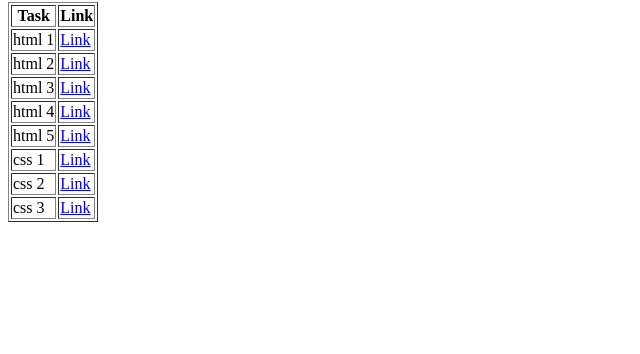
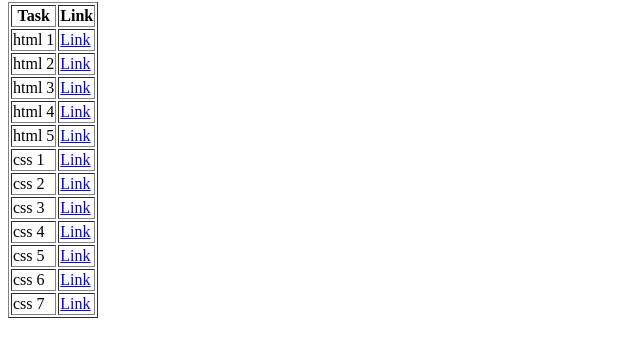
Before and after one commit to esthersam07/mernEthnus, a plain HTML site: page index.html in a window 1280 px wide. Shown: the part 78-432 px from the top of the page, without its empty margins (0-640 px from the left). Drawn offline with Linux system fonts and the light colour scheme.

Commit message:
Update index.html

```diff
--- a/index.html
+++ b/index.html
@@ -47,6 +47,22 @@
             <td>css 3</td>
             <td><a href="cssTask3.html">Link</a></td>
         </tr>
+        <tr>
+            <td>css 4</td>
+            <td><a href="cssTask4.html">Link</a></td>
+        </tr>
+        <tr>
+            <td>css 5</td>
+            <td><a href="cssTask5.html">Link</a></td>
+        </tr>
+        <tr>
+            <td>css 6</td>
+            <td><a href="cssTask6.html">Link</a></td>
+        </tr>
+        <tr>
+            <td>css 7</td>
+            <td><a href="cssTask7.html">Link</a></td>
+        </tr>
     </table>
 </body>
 </html>
```
